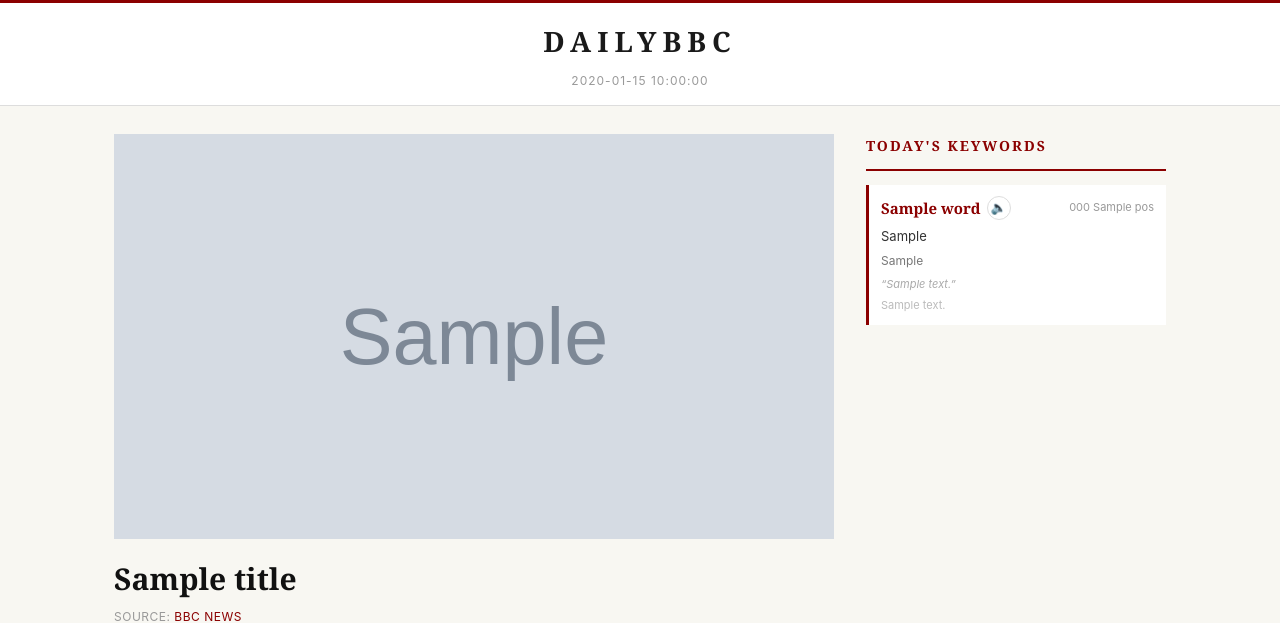
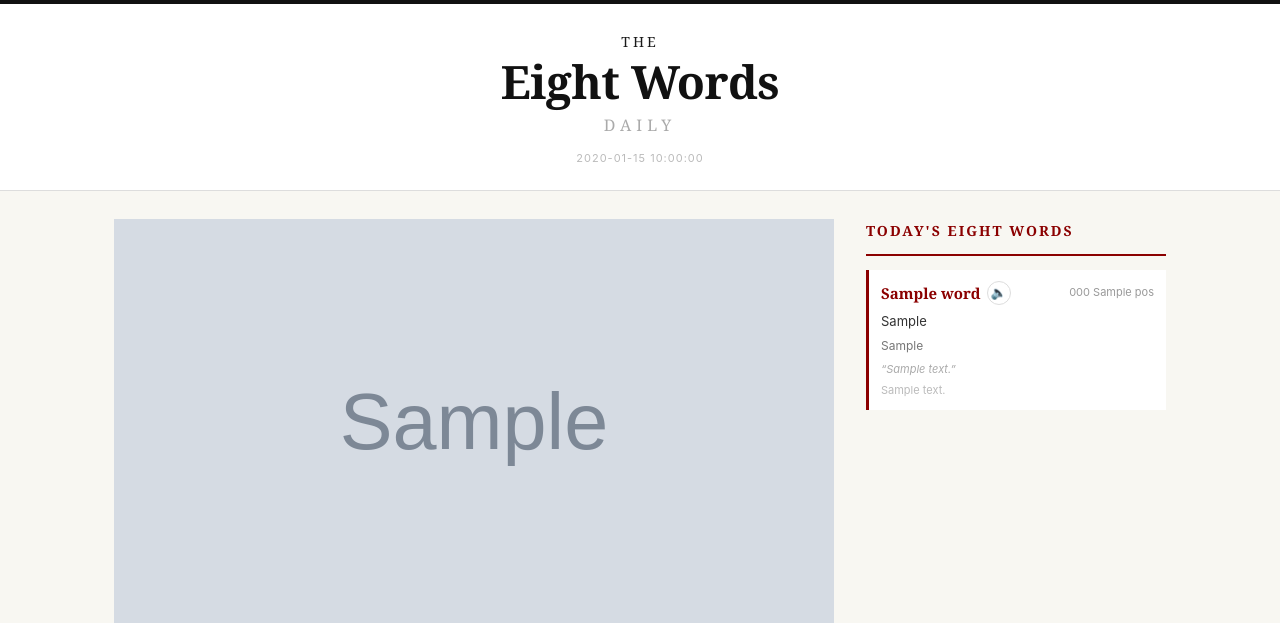
Before and after one commit to jp7252/NEWS_APP, a Python web app: template templates/article_page.html in a window 1280 px wide. Shown: the top 623 px of the page. Run offline with Jinja, Linux system fonts and the light colour scheme; the template is opened without the code that fills it: most values are stand-ins (such as "Sample title", 1, 10 or a date in 2020); grey boxes marked "Sample" are stand-in pictures.

Commit message:
Update branding and styling across templates
- Changed title and header references from "DailyBBC" to "The Eight Words Daily" in article, email, and main templates.
- Adjusted CSS styles for the masthead to enhance visual hierarchy and readability.
- Updated keyword extraction prompt to specify exactly 8 keywords for consistency in processing.

```diff
--- a/config.yaml
+++ b/config.yaml
@@ -14,7 +14,7 @@ email:
   sender: "${GMAIL_ADDRESS}"
   recipients:
     - "jialin0122@gmail.com"
-  subject_template: "📰 DailyBBC · {title_short} · {date}"
+  subject_template: "📰 The Eight Words Daily · {title_short} · {date}"
 
 pages:
   # GitHub Pages 公网地址（不是仓库地址）
--- a/main.py
+++ b/main.py
@@ -1,4 +1,4 @@
-"""DailyBBC — daily pipeline entry point."""
+"""The Eight Words Daily — daily pipeline entry point."""
 
 import argparse
 import asyncio
@@ -155,7 +155,7 @@ async def daily_pipeline(rebuild_only: bool = False):
 
 
 if __name__ == "__main__":
-    parser = argparse.ArgumentParser(description="DailyBBC daily pipeline")
+    parser = argparse.ArgumentParser(description="The Eight Words Daily pipeline")
     parser.add_argument(
         "--rebuild-only",
         action="store_true",
--- a/src/processor.py
+++ b/src/processor.py
@@ -85,7 +85,7 @@ def _translate(client: OpenAI, model: str, paragraphs: list[str]) -> list[str]:
 
 def _extract_keywords(client: OpenAI, model: str, full_text: str) -> list[Keyword]:
     system = (
-        "你是一个英语教学专家。从以下英文新闻文章中提取 5-8 个值得学习的关键词。\n"
+        "你是一个英语教学专家。从以下英文新闻文章中提取恰好 8 个值得学习的关键词。\n"
         "选词标准：\n"
         "- 优先选择科技领域常见但非初级的词汇（适合 CET-4 水平学习者）\n"
         "- 排除过于简单的词（如 the, is, have, make, good）\n"
--- a/templates/article_page.html
+++ b/templates/article_page.html
@@ -3,7 +3,7 @@
 <head>
   <meta charset="UTF-8">
   <meta name="viewport" content="width=device-width, initial-scale=1.0">
-  <title>DailyBBC - {{ date }}</title>
+  <title>The Eight Words Daily - {{ date }}</title>
   <style>
     *, *::before, *::after { box-sizing: border-box; }
 
@@ -16,28 +16,46 @@
       background: #f8f7f2;
     }
 
-    /* ── Masthead ── */
+    /* ── Masthead (New Yorker style) ── */
     .masthead {
-      border-top: 3px solid #8b0000;
+      border-top: 4px solid #111;
       border-bottom: 1px solid #ddd;
       background: #fff;
-      padding: 14px 0;
+      padding: 26px 0 22px;
       text-align: center;
     }
-    .masthead-title {
+    .masthead-the {
       font-family: Georgia, "Times New Roman", serif;
-      font-size: 28px;
-      font-weight: 700;
-      letter-spacing: 6px;
+      font-size: 14px;
+      font-weight: 400;
+      letter-spacing: 3px;
       text-transform: uppercase;
       color: #1a1a1a;
       margin: 0;
     }
+    .masthead-title {
+      font-family: Georgia, "Times New Roman", serif;
+      font-size: 46px;
+      font-weight: 900;
+      letter-spacing: -0.5px;
+      color: #111;
+      margin: 2px 0 0;
+      line-height: 1.05;
+    }
+    .masthead-daily {
+      font-family: Georgia, "Times New Roman", serif;
+      font-size: 16px;
+      font-weight: 400;
+      letter-spacing: 5px;
+      text-transform: uppercase;
+      color: #aaa;
+      margin: 6px 0 0;
+    }
     .masthead-date {
-      font-size: 12px;
-      color: #999;
+      font-size: 11px;
+      color: #bbb;
       letter-spacing: 1px;
-      margin: 4px 0 0;
+      margin: 10px 0 0;
     }
 
     /* ── Two-column grid ── */
@@ -330,7 +348,9 @@
       }
       h1 { font-size: 24px; }
       .paragraph-pair .en { font-size: 15px; }
-      .masthead-title { font-size: 22px; letter-spacing: 4px; }
+      .masthead-title { font-size: 32px; }
+      .masthead-the { font-size: 12px; }
+      .masthead-daily { font-size: 13px; letter-spacing: 3px; }
     }
   </style>
 </head>
@@ -338,7 +358,9 @@
 
 <!-- ── Masthead ── -->
 <div class="masthead">
-  <p class="masthead-title">DailyBBC</p>
+  <p class="masthead-the">The</p>
+  <p class="masthead-title">Eight Words</p>
+  <p class="masthead-daily">Daily</p>
   <p class="masthead-date">{{ date }}</p>
 </div>
 
@@ -389,7 +411,7 @@
 
   <!-- ════ RIGHT COLUMN: Keywords (sticky) ════ -->
   <aside class="column-kw">
-    <p class="kw-sidebar-title">Today's Keywords</p>
+    <p class="kw-sidebar-title">Today's Eight Words</p>
     {% for kw in keywords %}
     <div class="kw-card">
       <div class="kw-card-header">
--- a/templates/email.html
+++ b/templates/email.html
@@ -10,7 +10,7 @@
   <!-- Header -->
   <tr>
     <td style="background-color:#1a1a2e;color:#ffffff;padding:24px 32px;text-align:center;">
-      <p style="margin:0;font-size:13px;letter-spacing:2px;text-transform:uppercase;opacity:0.8;">📰 DailyBBC · 每日科技英语</p>
+      <p style="margin:0;font-size:13px;letter-spacing:2px;text-transform:uppercase;opacity:0.8;">📰 The Eight Words Daily</p>
       <p style="margin:8px 0 0;font-size:14px;opacity:0.6;">{{ date }}</p>
     </td>
   </tr>
@@ -80,7 +80,7 @@
   <tr>
     <td style="background-color:#fafafa;padding:20px 32px;text-align:center;border-top:1px solid #eee;">
       <p style="margin:0;font-size:12px;color:#aaa;">
-        BBC Technology · DailyBBC
+        BBC News · The Eight Words Daily
       </p>
     </td>
   </tr>
```
